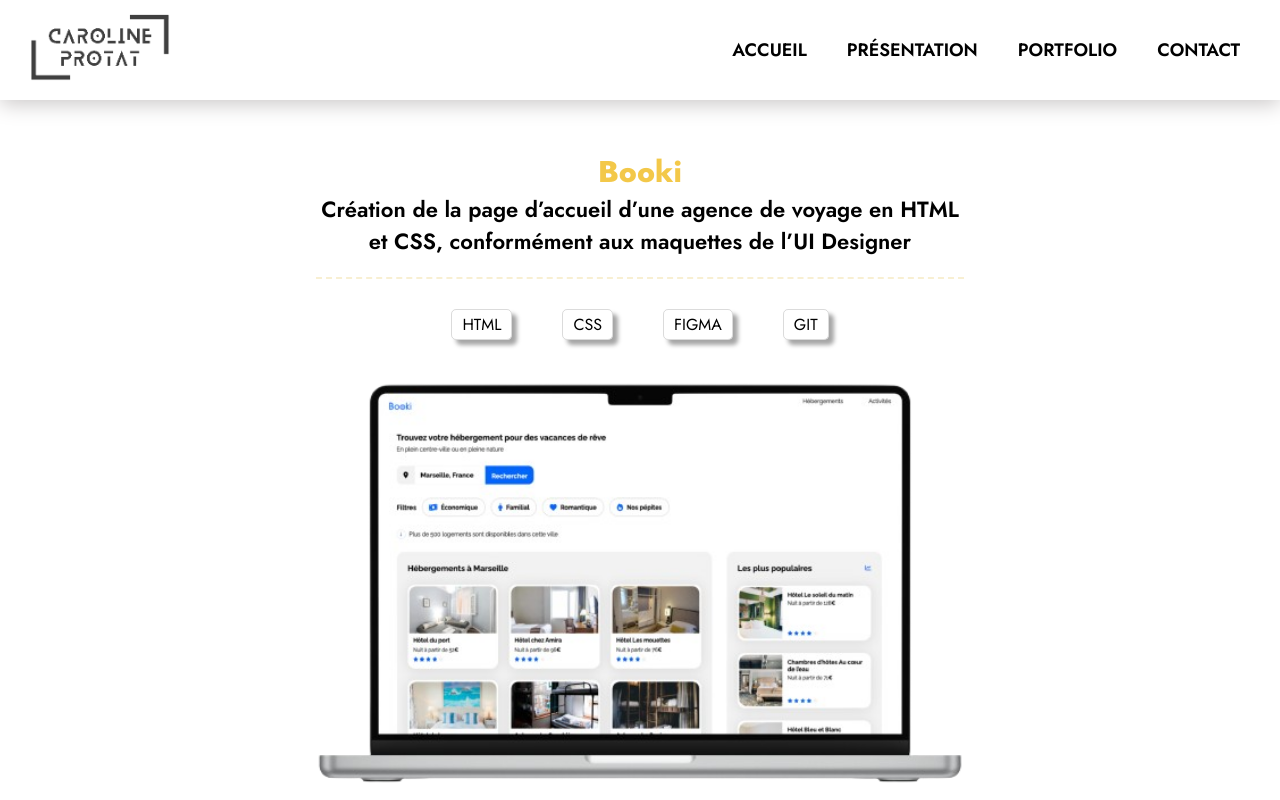
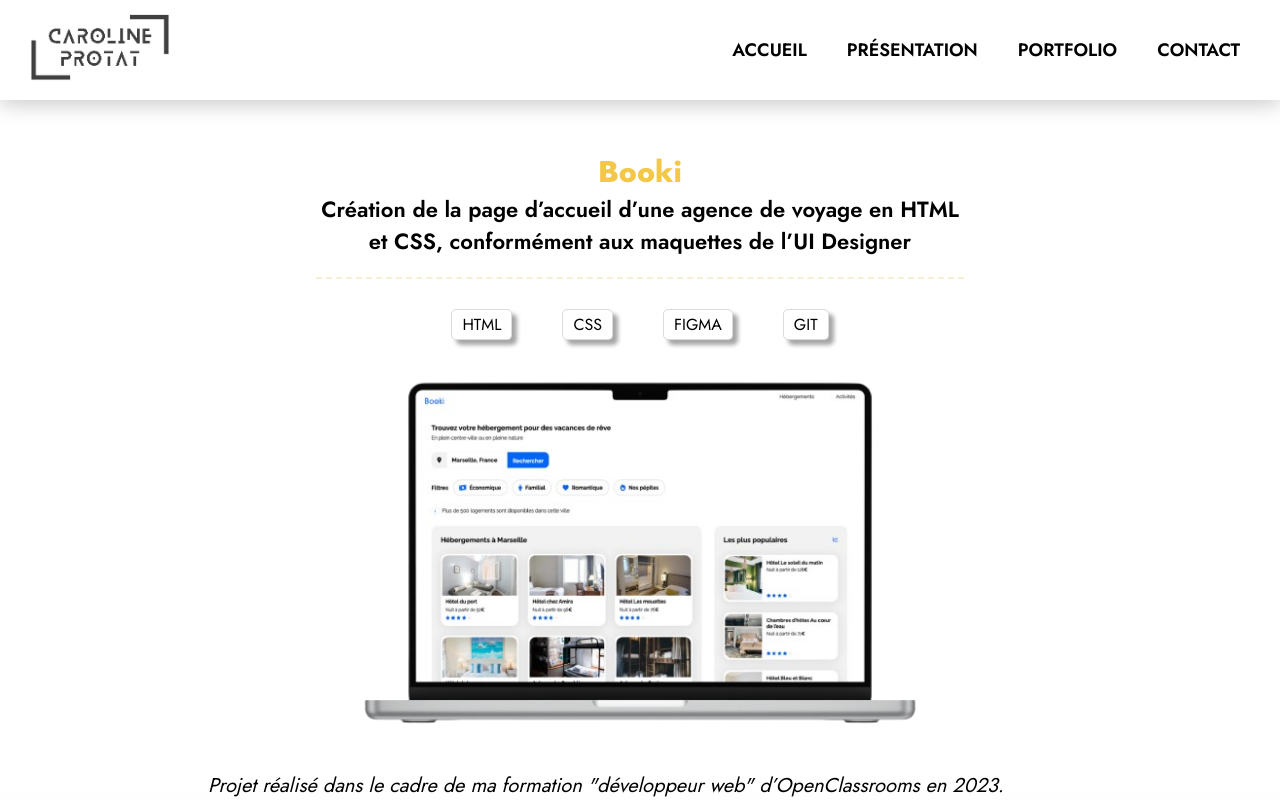
Before and after one commit to caroline-prtt/Portfolio, a React (Create React App) app: page /project/1 in a window 1280 px wide. Shown: the top 800 px of the page. Built offline with nearby package versions, Linux system fonts and the light colour scheme.

Commit message:
aménagements mineurs project

```diff
--- a/src/pages/Project/Project.jsx
+++ b/src/pages/Project/Project.jsx
@@ -63,7 +63,7 @@ function Project() {
             <div className="project__links">
                 <Link to={project.github} className="project__links link">GITHUB</Link>
                 {/* Ajouter pour démo une fonctionclassname pour cacher si pas de lien demo dans les data */}
-                <Link to={project.github} className={demoLinkClass}>DÉMO</Link>
+                <Link to={project.demo} className={demoLinkClass}>DÉMO</Link>
             </div>
 
         </div>
--- a/src/pages/Project/project.scss
+++ b/src/pages/Project/project.scss
@@ -86,7 +86,7 @@
         gap: 30px;
 
         &__image{
-            width: 70%;
+            width: 60%;
 
             img{
                 width: 100%;
```
